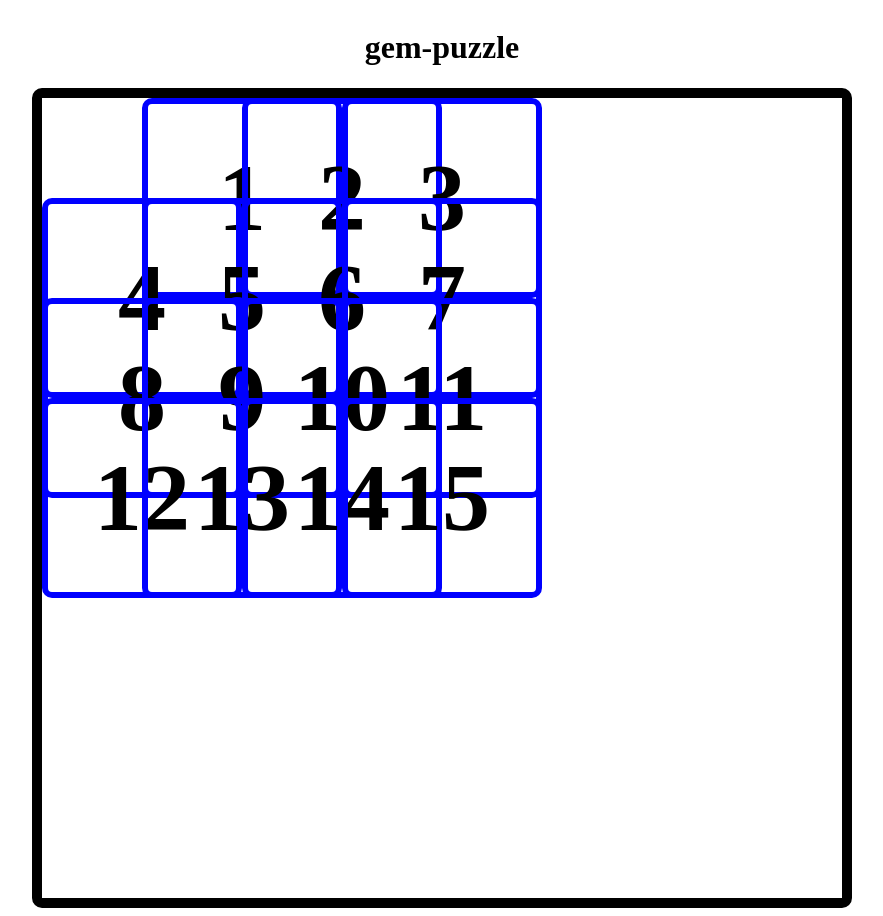
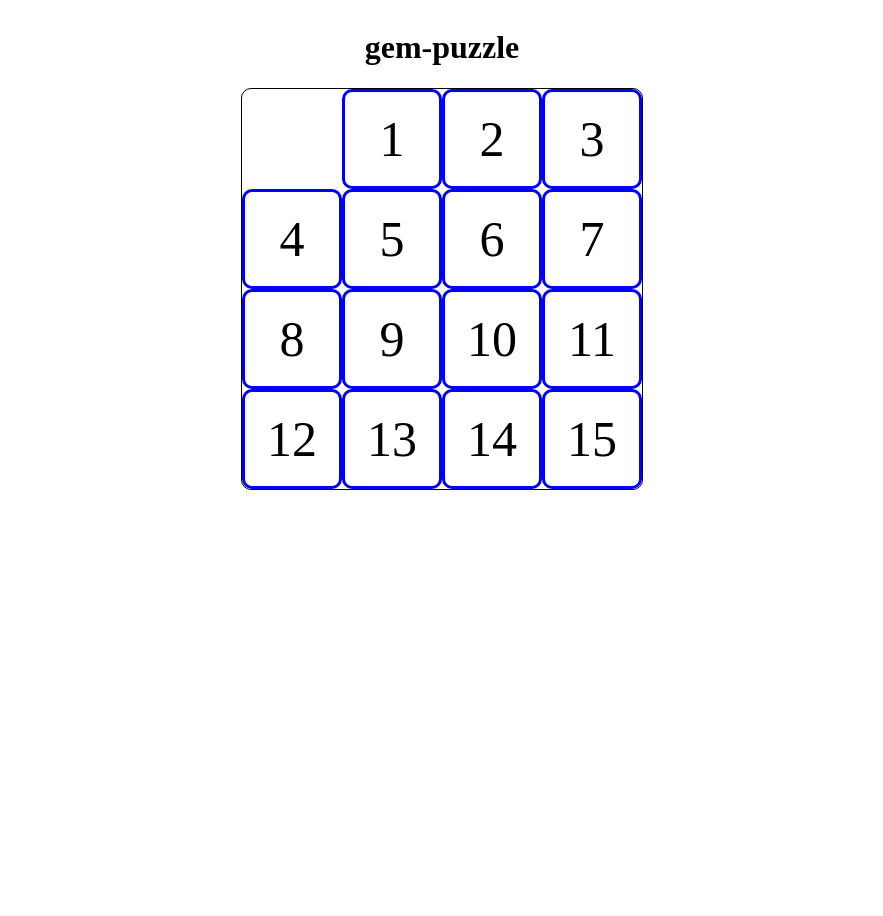
Before and after one commit to burshtynv/gem-puzzle, a plain HTML site: page index.html in a window 1280 px wide. Shown: the whole page, without its empty margins (198-1081 px from the left). After the commit the page ends 800 px from the top, so only its background shows below. Drawn offline with Linux system fonts and the light colour scheme.

Commit message:
fix files

```diff
--- a/style.css
+++ b/style.css
@@ -7,21 +7,21 @@ body{
 }
 
 .field{
-    width: 800px;
-    height: 800px;
-    border: 10px solid black;
-    border-radius: 0.625rem;
+    width: 400px;
+    height: 400px;
+    border: 1px solid black;
+    border-radius: 10px;
     position: relative;
 }
 .cell{
     box-sizing: border-box;
-    width: 200px;
-    height: 200px;
-    border: 6px solid blue;
-    border-radius: 0.625rem;
+    width: 100px;
+    height: 100px;
+    border: 3px solid blue;
+    border-radius: 10px;
     position: absolute;
-    font-size: 6rem;
-    font-weight: 900;
+    font-size: 50px;
+
     display: flex;
     justify-content: center;
     align-items: center;
```
